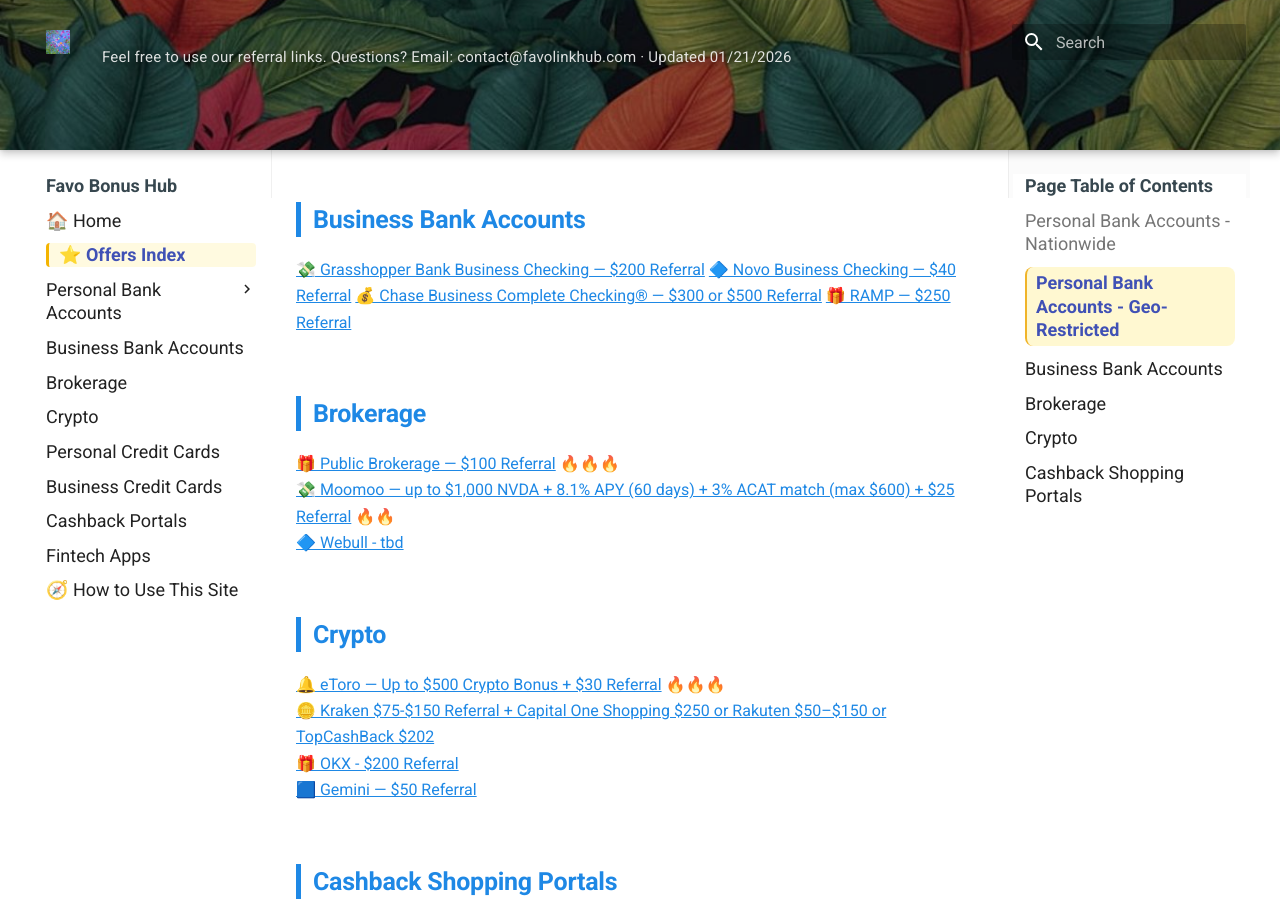
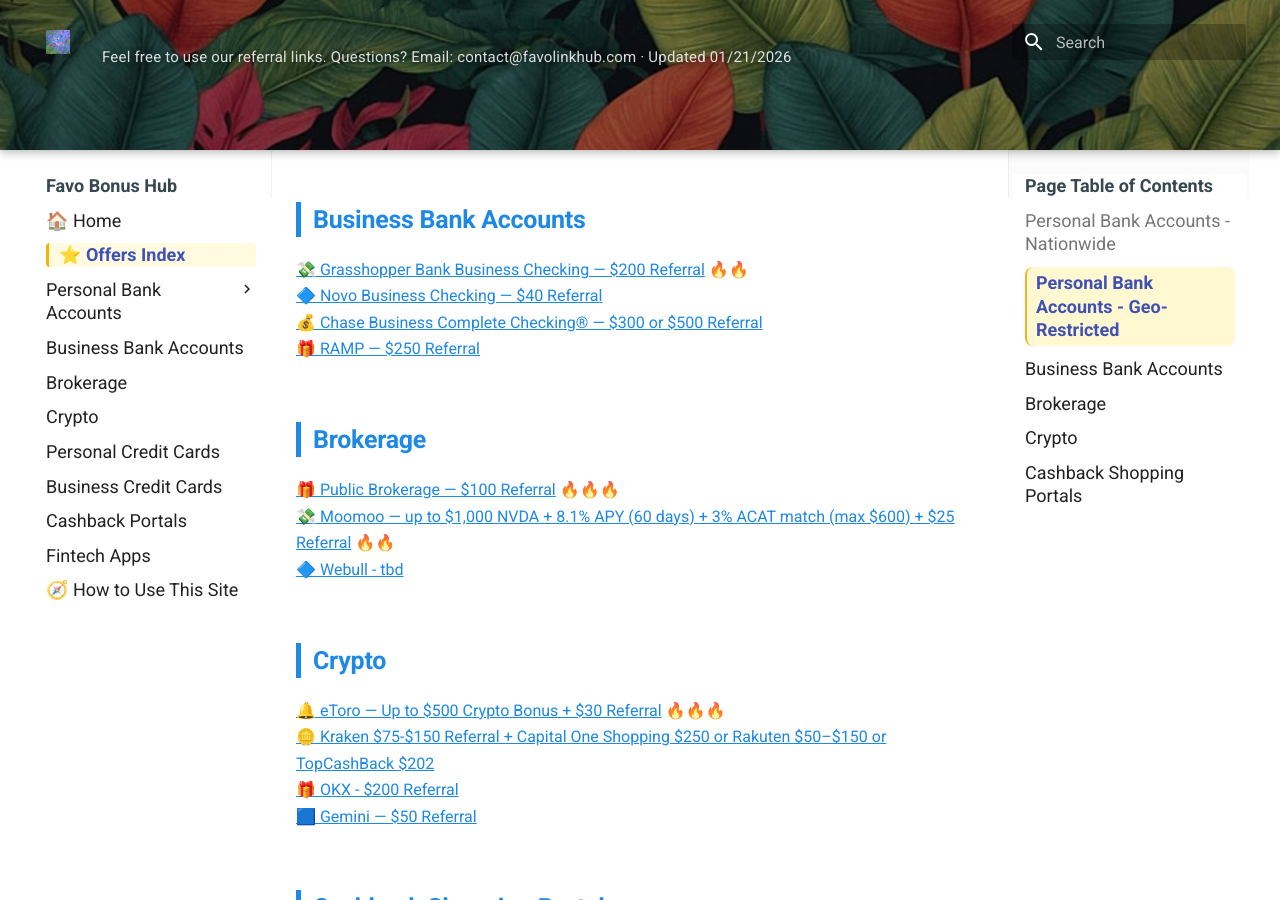
Before and after one commit to whispersofzephyr/favolinkhub-site, an MkDocs documentation site: the page built from docs/offers-index.md, in a window 1280 px wide and 900 px high, scrolled down 851 px. Built offline with MkDocs 1.6.1 and Material for MkDocs 9.7.7, drawn with Linux system fonts in a browser that asks for light colours.

```diff
--- a/docs/offers-index.md
+++ b/docs/offers-index.md
@@ -31,7 +31,7 @@ All current offers, organized by category.
 
 ## Business Bank Accounts
 
-[💸 Grasshopper Bank Business Checking — $200 Referral](business-bank.md#biz-grasshopper)
+[💸 Grasshopper Bank Business Checking — $200 Referral](business-bank.md#biz-grasshopper) 🔥🔥
 [🔷 Novo Business Checking — $40 Referral](business-bank.md#biz-novo)
 [💰 Chase Business Complete Checking® — $300 or $500 Referral](business-bank.md#biz-chase-business)
 [🎁 RAMP — $250 Referral](business-bank.md#biz-ramp)
```
